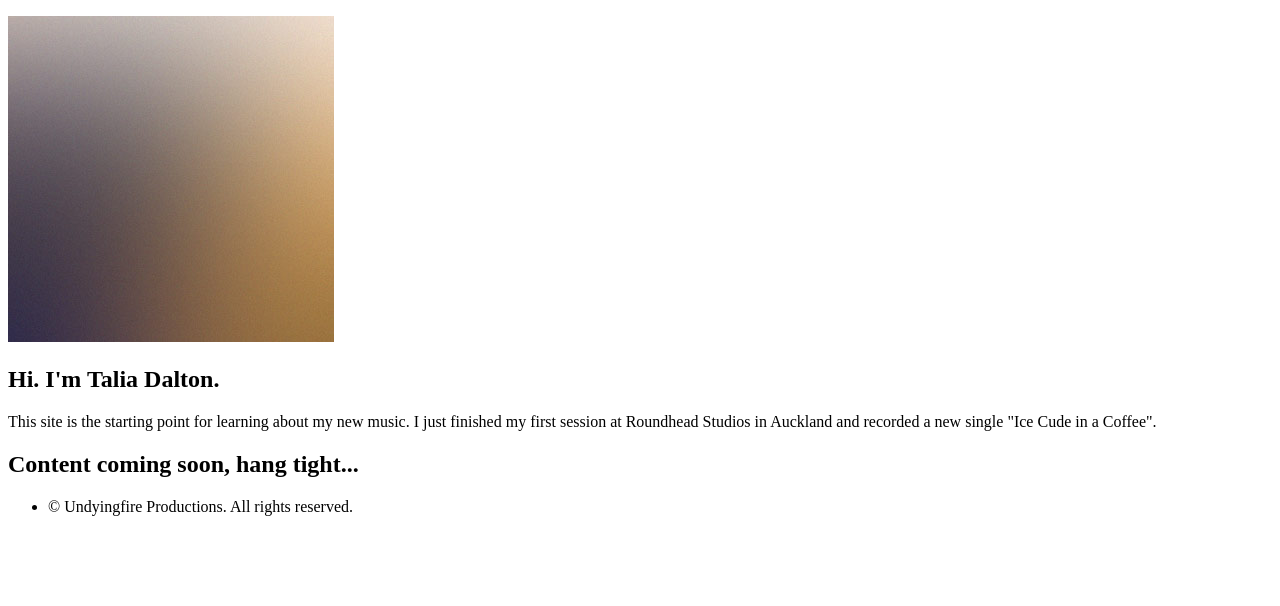
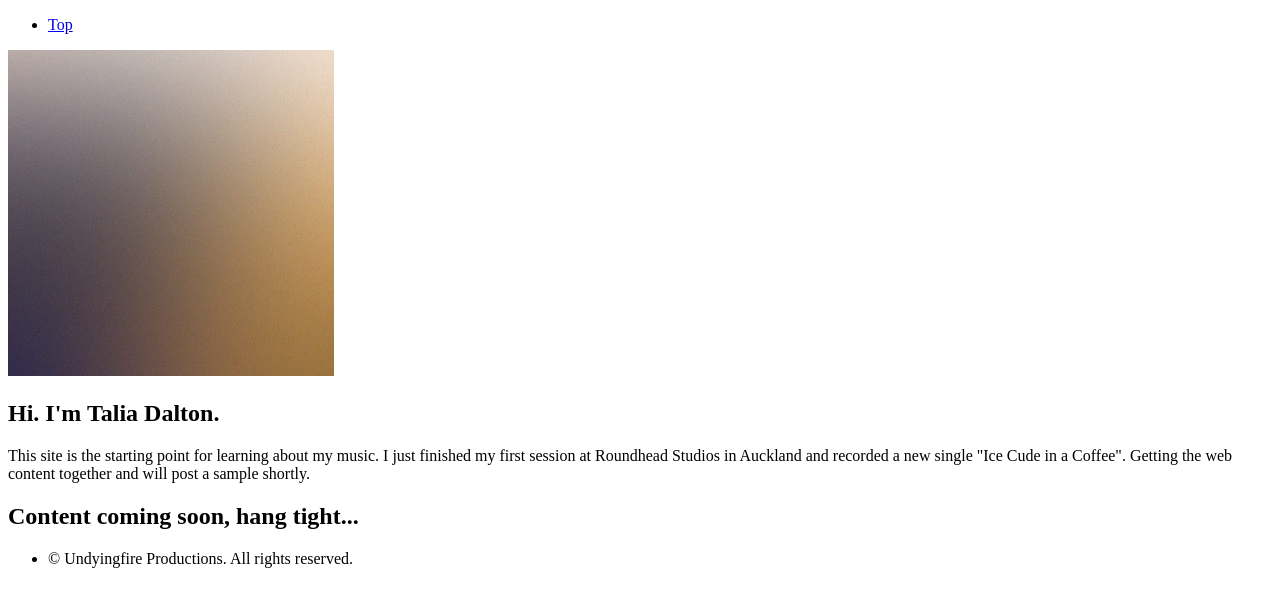
Before and after one commit to jeffrey-dalton/taliadalton, a plain HTML site: page index.html in a window 1280 px wide. Drawn offline with Linux system fonts and the light colour scheme; a script that the page names is missing.

Commit message:
content changes

```diff
--- a/index.html
+++ b/index.html
@@ -23,8 +23,8 @@
 		<!-- Nav -->
 			<nav id="nav">
 				<ul class="container">
-					<!-- <li><a href="#top">Top</a></li>
-					<li><a href="#work">Music</a></li>
+					<li><a href="#top">Top</a></li>
+					<!--  <li><a href="#work">Music</a></li>
 					<li><a href="#portfolio">Portfolio</a></li> -->
 					<!-- <li><a href="#contact">Contact</a></li> -->
 				</ul>
@@ -41,7 +41,7 @@
 							<header>
 								<h1>Hi. I'm <strong>Talia Dalton</strong>.</h1>
 							</header>
-							<p>This site is the starting point for learning about my new music. I just finished my first session at Roundhead Studios in Auckland and recorded a new single "Ice Cude in a Coffee".</p>
+							<p>This site is the starting point for learning about my music. I just finished my first session at Roundhead Studios in Auckland and recorded a new single "Ice Cude in a Coffee". Getting the web content together and will post a sample shortly.</p>
 							<!-- <a href="#work" class="button big scrolly">Learn about the song</a> -->
 						</div>
 					</div>
```
